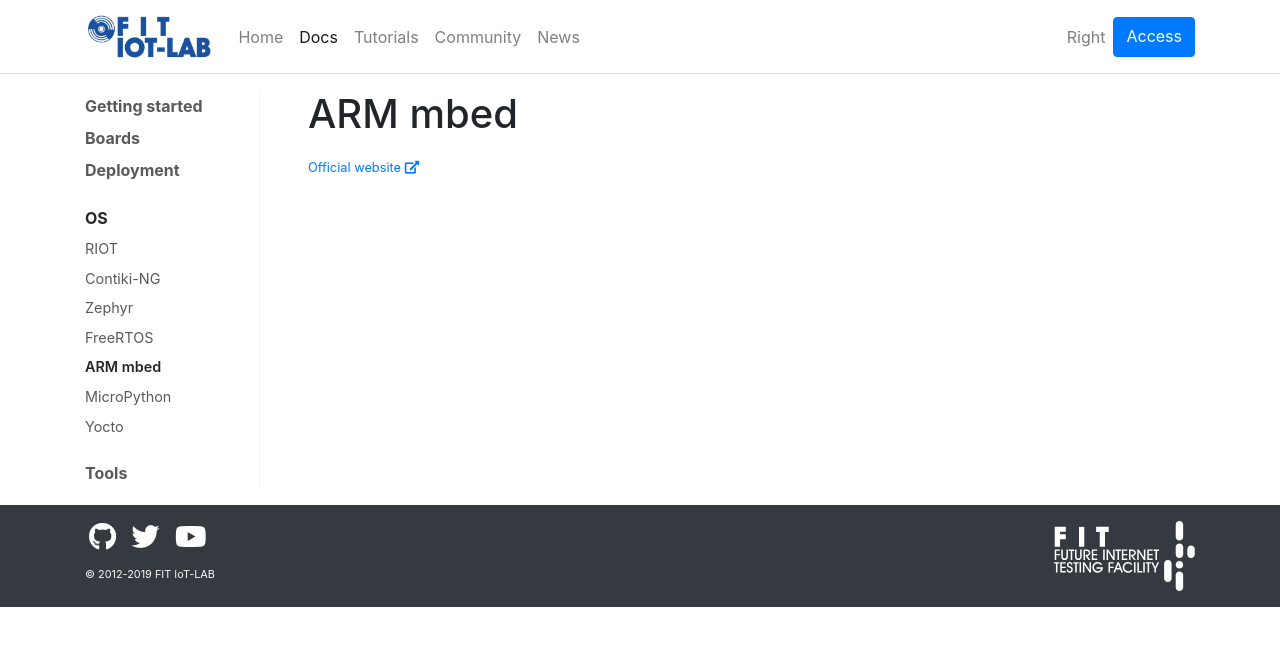
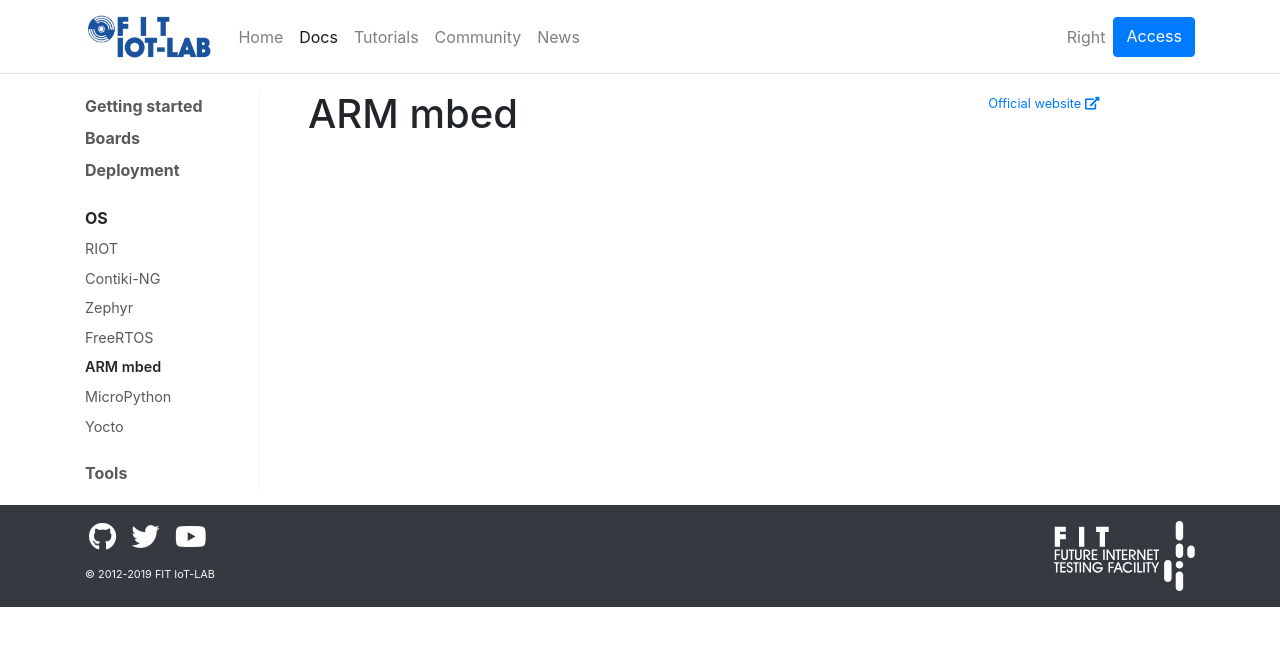
Before and after one commit to iot-lab/iot-lab.github.io, a Jekyll site: the page built from docs/os/arm-mbed.md, in a window 1280 px wide. Shown: the top 646 px of the page. Built offline with Jekyll 4.4.1, drawn with Linux system fonts in a browser that asks for light colours.

Commit message:
docs/os: put image and official website link in a float right div

```diff
--- a/_layouts/docs-os.html
+++ b/_layouts/docs-os.html
@@ -3,6 +3,13 @@
 ---
 {% assign os = site.data.oses | where: "name", page.title %}
 {% assign os = os.first %}
+
+<div class="col-3 float-right">
+    {% if os.img %}
+    <img class="img-thumbnail p-2" src="{{ '/assets/images/oses/' | relative_url}}{{ os.img }}"/><br>
+    {% endif %}
+    <small><a href="{{ os.website }}" target="_blank">Official website <i class="fas fa-external-link-alt"></i></a></small>
+</div>
 
 <h1>{{ page.title }}</h1>
 <p class="lead">{{ os.short_desc }}</p>
@@ -18,11 +25,4 @@
 </p>
 {% endif %}
 
-<p>
-    {% if os.img %}
-    <img style="width:20%" class="img-thumbnail p-2" src="{{ '/assets/images/oses/' | relative_url}}{{ os.img }}"/><br>
-    {% endif %}
-    <small><a href="{{ os.website }}" target="_blank">Official website <i class="fas fa-external-link-alt"></i></a></small>
-</p>
-
 {{ content }}
```
